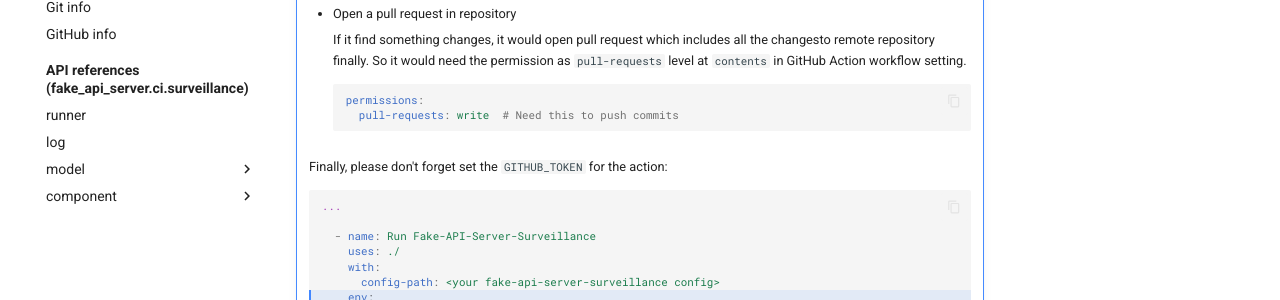
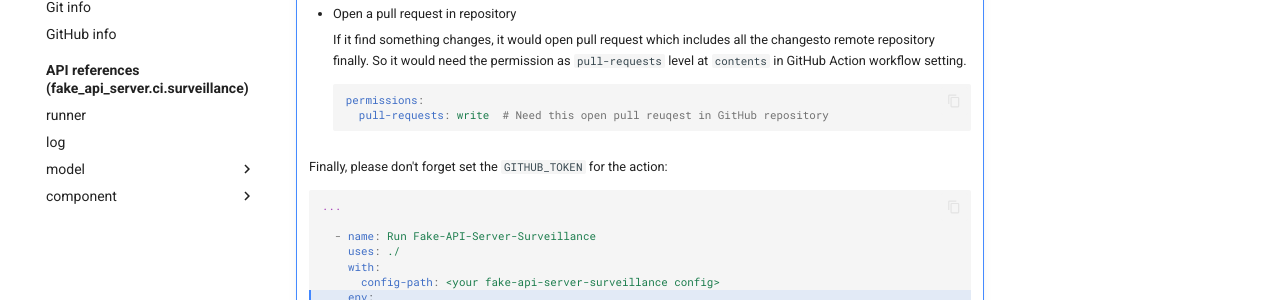
Before and after one commit to Chisanan232/PyFake-API-Server-Surveillance, an MkDocs documentation site: the page built from docs/getting-started/configure-ci-workflow.md, in a window 1280 px wide and 900 px high, scrolled down 989 px. Shown: the part 217-517 px from the top of the window. Built offline with MkDocs 1.6.1 and Material for MkDocs 9.7.7, drawn with Linux system fonts in a browser that asks for light colours; comment, search, counter and statistics services are not loaded; the version menu is left out.

Commit message:
✏️ Update the comment to be correct.

````diff
--- a/docs/getting-started/configure-ci-workflow.md
+++ b/docs/getting-started/configure-ci-workflow.md
@@ -64,7 +64,7 @@
 
         ```yaml
         permissions:
-          pull-requests: write  # Need this to push commits
+          pull-requests: write  # Need this open pull reuqest in GitHub repository
         ```
 
     Finally, please don't forget set the ``GITHUB_TOKEN`` for the action:
````
